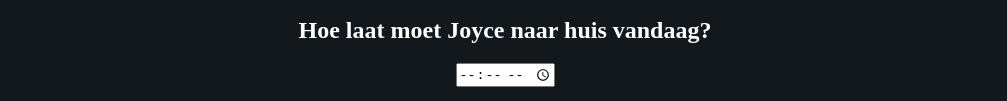
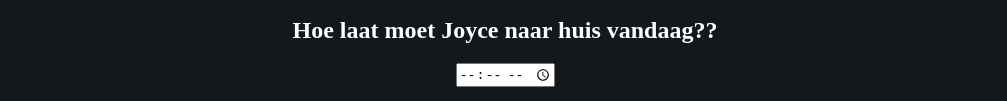
Before and after one commit to irisreintke/Personaltest, a plain HTML site: page Reminder app/index.html in a window 1280 px wide. Shown: the part 449-550 px from the top of the page, without its empty margins (135-1142 px from the left). Drawn offline with Linux system fonts and the light colour scheme.

Commit message:
Update index.html

```diff
--- a/Reminder app/index.html
+++ b/Reminder app/index.html
@@ -10,7 +10,7 @@
     <section class="container">
         <div id="clock"></div>
 
-        <h2>Hoe laat moet Joyce naar huis vandaag?</h2>
+        <h2>Hoe laat moet Joyce naar huis vandaag??</h2>
 
         <input onchange="setAlarmTime(this.value)" name="alarmTime" type="time">
         <div class="controls">
```
